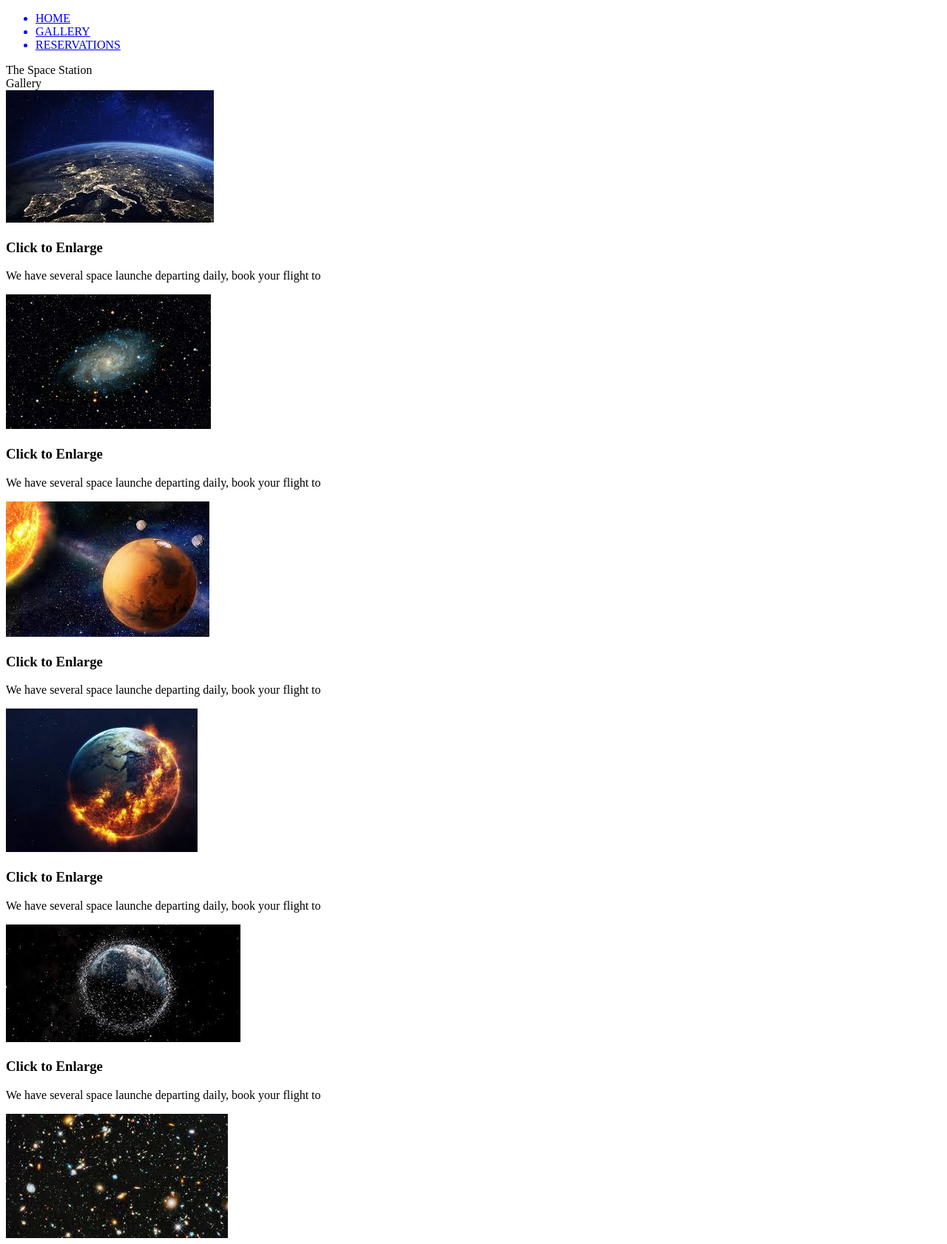
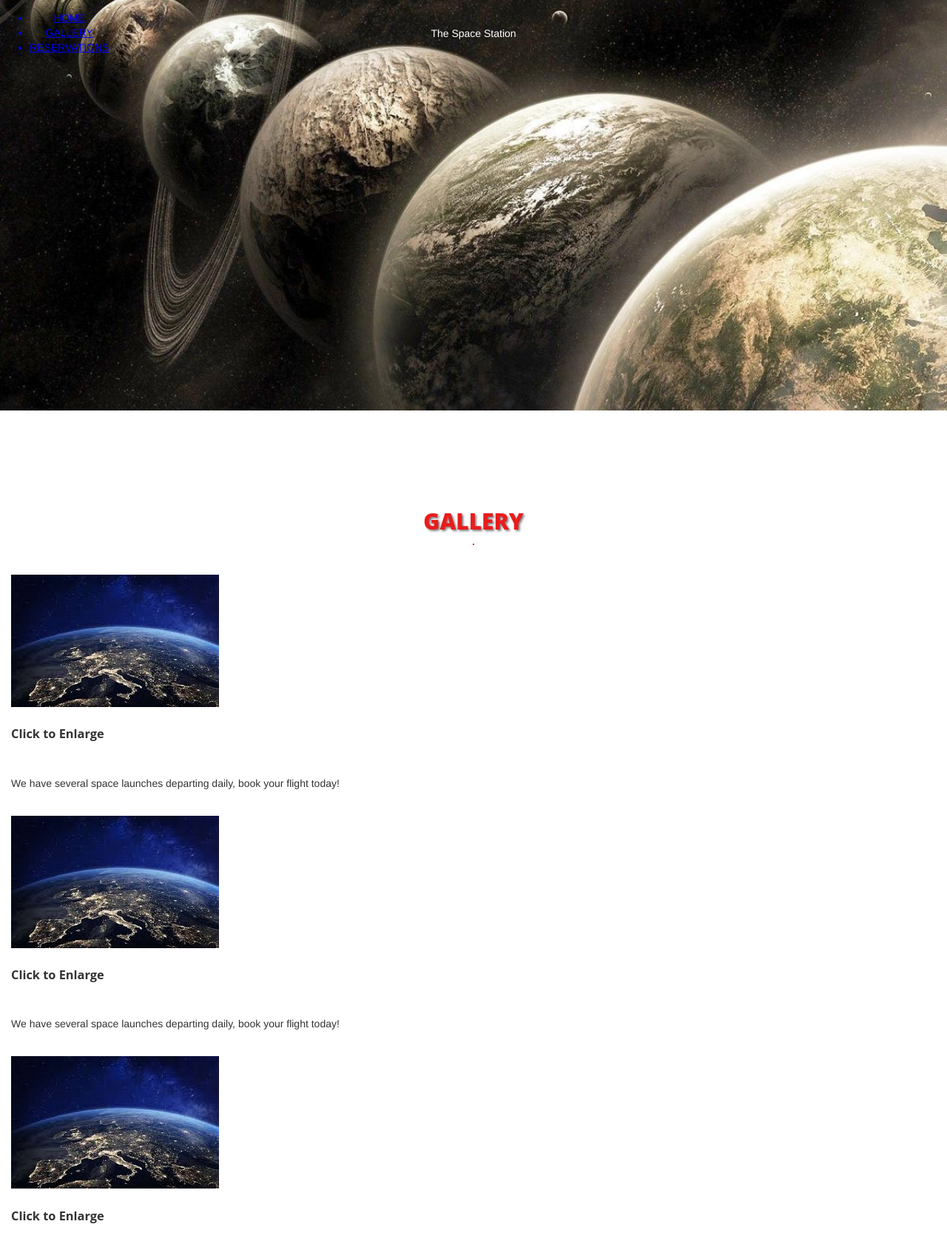
Before and after one commit to 2102Mule-Nick/HTML, a plain HTML site: page project/index.html in a window 1280 px wide. Shown: the top 1682 px of the page at 74% size. Drawn offline with Linux system fonts and the light colour scheme.

Commit message:
Adding my Space station assignment
Space statin assign ment

```diff
--- /dev/null
+++ b/project/css/photo_style.css
@@ -0,0 +1,73 @@
+/*====================================
+    GALLERY SECTION ANIMATION
+======================================*/
+p {
+    font-weight: 300;
+    line-height: 30px;
+    padding-bottom: 15px;
+}
+.photo {
+    position: relative;
+    line-height: 0;
+    margin-bottom: 2em;
+    overflow: hidden;
+    border-radius: 8px;
+    padding: 1px;
+    border: 1px solid #021a40;
+    background-color: #ff0;
+    box-shadow: 2px 2px 10px rgba(0,0,0,0.7);
+}
+.photo-container {
+    text-align: center;
+    margin: 15px auto;
+    width: 300px;
+    height: 169px;
+}
+.photo-container img {
+    max-width: 100%;
+    width: 300px;
+    height: 169px;
+}
+.photo-overlay {
+    color: #fff;
+    position: absolute;
+    top: 0;
+    right: 0;
+    bottom: 0;
+    left: 0;
+    padding-left: 20px;
+    padding-right: 20px;
+    justify-content: center;/* For centering text inside */
+    align-items: center;
+    background: rgba(0,0,0, .5);
+}
+.white-head {
+    color: #C9BDAA;
+    margin-top: 5%;
+    line-height: 30px;
+    padding-bottom: 20px;
+}
+/*====================================
+    Photo Overlay Transitions
+======================================*/
+.photo-overlay {
+    opacity: 0;
+    transition: opacity .1s;
+    border-radius: 10px;
+    cursor: pointer;
+}
+.photo-overlay p {
+    width: 100%;
+    height: 100%;
+    color: #fff;
+}
+.photo-overlay:hover {
+    opacity: 1;
+}
+.photo img {
+    transition: transform .5s;
+    transform-origin: 50% 50%;
+}
+.photo:hover img {
+    transform: scale(1.1);
+}
--- /dev/null
+++ b/project/css/shared.css
@@ -0,0 +1,142 @@
+/*=====================================
+            Assignment
+=======================================*/
+html{
+    font-family: sans-serif;
+    font-size: 62.5%;
+    -webkit-tap-highlight-color: rgba(0,0,0,0);
+    -webkit-text-size-adjust: 100%;
+    -ms-text-size-adjust: 100%;
+
+}
+body {
+    font-size: 14px;
+    margin: 0;
+    font-family: "Helvetica Neue",Helvetica, Arial, sans-serif;
+    line-height: 1.42857143;
+    color: #333;
+    background-color: #fff;
+}
+footer,
+nav {
+    display: block;
+}
+h1,h2,h3,h4,h5,h6 {
+    font-family: 'Open Sans', sans-serif;
+}
+h1 {
+    line-height: 50px;
+    font-weight: 900;
+    font-size: 30px;
+    text-transform: uppercase;
+    text-align: center;
+    color: #E91C1C;
+    text-shadow: 2px 2px 3px rgba(0,0,0,0.5);
+}
+h1::after { /* This is the underline*/
+    display: block;
+    content: "";
+    height: 2px;
+    width: 2px;
+    background: #E91C1C;
+    margin: 5px auto 40px;
+    box-shadow: 5px 2px 3p rgba(0,0,0,0.5);
+}
+h2 {
+    line-height: 50px;
+    color: #E91C1C;
+}
+h3 {
+    line-height: 30px;
+    padding-bottom: 20px;
+}
+h4 {
+    padding-top: 25px;
+    line-height: 40px;
+    padding-bottom: 0px;
+    font-size: 22px;
+    font-weight: 900;
+
+}
+p {
+    font-weight: 300;
+    line-height: 30px;
+    padding-bottom: 15px;
+}
+.text-center {
+    text-align: center;
+
+}
+.heading-padding {
+    padding-bottom: 40px;
+}
+section {
+    padding-top: 50px;
+    margin-top: 50px;
+}
+.navbar {
+    height: 105px;
+    max-height: 340px;
+    display: block;
+}
+.container {
+    padding-right: 15px;
+    padding-left: 15px;
+    margin-right: auto;
+    margin-left: auto;
+}
+.container-fluid {
+    padding-right: 15px;
+    padding-left: 15px;
+    margin-right: auto;
+    margin-left: auto;
+}
+.row {
+    margin-right: -15px;
+    margin-left: -15px;
+}
+
+.clearfix::after,
+.container:after,
+.navbar:after {
+    clear: both;
+    display: table;
+    content: " ";
+}
+.wrap {
+    height: 100;
+    width: 100;
+    position: absolute;
+    /* This ensures that images cannot
+       render outside of their container
+       without forcing any scrollbars*/
+    overflow: hidden;
+    top: 0;
+    left: 0;
+    text-align: center;
+}
+.menu-container {
+    max-height: 340px;
+    margin: 0% auto;
+    content: " ";
+    /* top: 0;
+    left: 0; */
+    /* position absolute; *//* to the top adge of the screen*/
+    width: 100;
+    position: fixed;
+    z-index: 100;
+}
+#home {
+    background: url(../images/planets.jpg) no-repeat 50% 50%;
+    background-attachment: fixed;
+    -webkit-background-size: cover;
+    -moz-background-size: cover;
+    -o-background-size: cover;
+    background-size: cover;
+    width: 100%;
+    display: block;
+    height: auto;
+    padding-top: 35px;/* This is spacer before the main title Logo*/
+    padding-bottom: 500px;/* This is spacer before the main title Logo*/
+    color: #fff;
+}
--- a/project/index.html
+++ b/project/index.html
@@ -1,162 +1,166 @@
 <!DOCTYPE HTML>
 <html lang="en">
+
 <head>
     <meta charset="utf-8">
     <title>The Space Station | Resort</title>
+    <link rel="stylesheet" href="./css/shared.css">
+    <link rel="stylesheet" href="./css/animations.css">
 </head>
    <body>
-       <!--NAV-->
-	   <div>
-	       <div>
-		        <ul>
-				   <a href="#home id="link"><li>HOME</li></a>
+       <!-- NAV-->
+       <div class="wrap">
+           <div class="menu-container">
+               <ul class="menu">
+                   <a href="#home"><li>HOME</li></a>
                    <a href="#gallery"><li>GALLERY</li></a>
-				   <a href="#contact"><li>RESERVATIONS</li><a>
-				</ul>
+                   <a href="#contact"><li>RESERVATIONS</li></a>
+               </ul class>
+
            </div>
        </div>
-	   <!--END NAV-->
-
-	   <!--HOME -->
+       <!--END NAV -->
+        <!-- HOME-->
         <div id="home">
-	       <div>
-		       <div>
-		           <span>The Space Station</span>
+            <div class="container">
+                <div class="text-center">
+                    <span class="head-main">The Space Station</span>
                 </div>
             </div>
         </div>
        <!--END HOME -->
-	   <!-- GALLERY -->
-	   <section>
-	          <div id="gallery">
-			      <hi>Gallery</h1>
-				  <div>
-				      <!-- PHOTO-CONTAINER 1 -->
-					  <div>
-					      <div>
-						        <img src=".\images\thumb\thumbnail_1.png" alt="">
-						      <div>
+        <!-- GALLERY-->
+        <section id="gallery">
+             <div class="container">
+                 <h1>Gallery</h1>
+                 <div class="flex-container">
+                     <!--PHOTO-CONTAINER 1-->
+                     <div class="photo-container">
+                         <div class="photo">
+                             <img src="./images/thumb/thumbnail_1.png" alt="">
+                             <div class="photo-overlay">
                                  <h3>Click to Enlarge</h3>
-								  <p>We have several space launche departing daily, book your flight to</p>
+                                 <p>We have several space launches departing daily, book your flight today!</p>
                              </div>
                          </div>
                      </div>
-					  <!--END PHOTO-CONTAINER 1 -->
-					  <!-- PHOTO-CONTAINER 2 -->
-					  <div>
-					      <div>
-						          <img src=".\images\thumb\thumbnail_2.png" alt="">
-						      <div>
+                     <!--END PHOTO-CONTAINER 1-->
+                     <!--PHOTO-CONTAINER 2-->
+                     <div class="photo-container">
+                        <div class="photo">
+                            <img src="./images/thumb/thumbnail_1.png" alt="">
+                            <div class="photo-overlay">
                                 <h3>Click to Enlarge</h3>
-								  <p>We have several space launche departing daily, book your flight to</p>
+                                <p>We have several space launches departing daily, book your flight today!</p>
                             </div>
                         </div>
                     </div>
-					  <!--END PHOTO-CONTAINER 2 -->
-					  <!-- PHOTO-CONTAINER 3 -->
-					  <div>
-					      <div>
-						          <img src=".\images\thumb\thumbnail_3.png" alt="">
-						      <div>
+                    <!--END PHOTO-CONTAINER 2-->
+                    <!--PHOTO-CONTAINER 3-->
+                    <div class="photo-container">
+                        <div class="photo">
+                            <img src="./images/thumb/thumbnail_1.png" alt="">
+                            <div class="photo-overlay">
                                 <h3>Click to Enlarge</h3>
-								  <p>We have several space launche departing daily, book your flight to</p>
+                                <p>We have several space launches departing daily, book your flight today!</p>
                             </div>
                         </div>
                     </div>
-					  <!--END PHOTO-CONTAINER 3 -->
-					  <!-- PHOTO-CONTAINER 4 -->
-					  <div>
-					      <div>
-						         <img src=".\images\thumb\thumbnail_4.png" alt="">
-						      <div>
+                    <!--END PHOTO-CONTAINER 3-->
+                    <!--PHOTO-CONTAINER 4-->
+                    <div class="photo-container">
+                        <div class="photo">
+                            <img src="./images/thumb/thumbnail_1.png" alt="">
+                            <div class="photo-overlay">
                                 <h3>Click to Enlarge</h3>
-								  <p>We have several space launche departing daily, book your flight to</p>
+                                <p>We have several space launches departing daily, book your flight today!</p>
                             </div>
                         </div>
                     </div>
-					  <!--END PHOTO-CONTAINER 4 -->
-					  <!-- PHOTO-CONTAINER 5 -->
-					  <div>
-					      <div>
-						          <img src=".\images\thumb\thumbnail_5.png" alt="">
-						      <div>
+                    <!--END PHOTO-CONTAINER 4-->
+                    <!--PHOTO-CONTAINER 5-->
+                    <div class="photo-container">
+                        <div class="photo">
+                            <img src="./images/thumb/thumbnail_1.png" alt="">
+                            <div class="photo-overlay">
                                 <h3>Click to Enlarge</h3>
-								  <p>We have several space launche departing daily, book your flight to</p>
+                                <p>We have several space launches departing daily, book your flight today!</p>
                             </div>
                         </div>
                     </div>
-					  <!--END PHOTO-CONTAINER 5 -->
-					  <!-- PHOTO-CONTAINER 6 -->
-					  <div>
-					      <div>
-						          <img src=".\images\thumb\thumbnail_6.png" alt="">
-						      <div>
+                    <!--END PHOTO-CONTAINER 5-->
+                    <!--PHOTO-CONTAINER 6-->
+                    <div class="photo-container">
+                        <div class="photo">
+                            <img src="./images/thumb/thumbnail_1.png" alt="">
+                            <div class="photo-overlay">
                                 <h3>Click to Enlarge</h3>
-								  <p>We have several space launche departing daily, book your flight to</p>
+                                <p>We have several space launches departing daily, book your flight today!</p>
                             </div>
                         </div>
                     </div>
-					  <!--END PHOTO-CONTAINER 6 -->
-					  <!-- PHOTO-CONTAINER 7 -->
-					  <div>
-					      <div>
-						          <img src=".\images\thumb\thumbnail_7.png" alt="">
-						      <div>
+                    <!--END PHOTO-CONTAINER 6-->
+                    <!--PHOTO-CONTAINER 7-->
+                    <div class="photo-container">
+                        <div class="photo">
+                            <img src="./images/thumb/thumbnail_1.png" alt="">
+                            <div class="photo-overlay">
                                 <h3>Click to Enlarge</h3>
-								  <p>We have several space launche departing daily, book your flight to</p>
+                                <p>We have several space launches departing daily, book your flight today!</p>
                             </div>
                         </div>
                     </div>
-					  <!--END PHOTO-CONTAINER 7 -->
-					  <!-- PHOTO-CONTAINER 8 -->
-					  <div>
-					      <div>
-						         <img src=".\images\thumb\thumbnail_8.png" alt="">
-						      <div>
+                    <!--END PHOTO-CONTAINER 7-->
+                    <!--PHOTO-CONTAINER 8-->
+                    <div class="photo-container">
+                        <div class="photo">
+                            <img src="./images/thumb/thumbnail_1.png" alt="">
+                            <div class="photo-overlay">
                                 <h3>Click to Enlarge</h3>
-								  <p>We have several space launche departing daily, book your flight to</p>
+                                <p>We have several space launches departing daily, book your flight today!</p>
                             </div>
                         </div>
                     </div>
-					  <!--END PHOTO-CONTAINER 8 -->
-					  <!-- PHOTO-CONTAINER 9 -->
-					  <div>
-					      <div>
-						         <img src=".\images\thumb\thumbnail_9.png" alt="">
-						      <div>
+                    <!--END PHOTO-CONTAINER 8-->
+                    <!--PHOTO-CONTAINER 9-->
+                    <div class="photo-container">
+                        <div class="photo">
+                            <img src="./images/thumb/thumbnail_1.png" alt="">
+                            <div class="photo-overlay">
                                 <h3>Click to Enlarge</h3>
-								  <p>We have several space launche departing daily, book your flight to</p>
+                                <p>We have several space launches departing daily, book your flight today!</p>
                             </div>
                         </div>
                     </div>
-					  <!--END PHOTO-CONTAINER 9 -->
+                    <!--END PHOTO-CONTAINER 9-->
                  </div>
              </div>
         </section>
        <!--END GALLERY -->
-	   <!-- RSVP -->
-	   <section>
-	           <div id="contact">
-			       <div>
-				        <h1>Reservations</h1>
-						<div>
+
+       <!-- RSVF-->
+       <section id="contact">
+              <div class="container">
+				  <div class="heading-padding">
+					  <h1 class="heading-padding">Reservations</h1>
+					  <div class="reservation">
 						   <h2><span>Your adventure is just around the moon.</span>
-							    <br />Reserve your flight today!
+							<br>Reserve your flight today!
 						</h2>
-							<p>
+						<p class="rsvp-text">
 							Please provide us with your basic contact information.
 						</p>
-							<div>
+						<div class="form-rsvp">
 							<form action="" method="post">
-								     <input class="rsvp" type="text" value="First Name">
-									 <input class="rsvp" type="text" value="Last Name">
-									 <input class="rsvp" type="text" value="Email Address">
-									 <input class="rsvp" type="text" value="Phone Number">
+								<input class="rsvp" type="text" value="" placeholder="First Name">
+								<input class="rsvp" type="text" value="" placeholder="Last Name">
+								<input class="rsvp" type="text" value="" placeholder="Email Address">
+								<input class="rsvp" type="text" value="" placeholder="Phone Number">
 								<div class="form-spacer">
-									    <label class="terms">Terms and Conditions</label>
+									<label class="terms">Terms and conditions</label>
 								</div>
-									 <div>
-									     <input type="submit" value="Submit">
+								<div class="submit">
+                                    <input type="submit" value="submit">
 								</div>
 							</form>
 						</div>
@@ -164,11 +168,13 @@
 				  </div>
 			  </div>
        </section>
-	   <!--END RSVP -->
-	   <!-- FOOTER -->
-	    <div>
-		    www.thesspacestation.space &nbsp; | &nbsp; &copy; 2016
+       <!--END RSVF-->
+
+       <!-- FOOTER-->
+       <div id="footer">
+           www.thespacestation.space &nbsp;| &nbsp; &copy; 2020
        </div>
-	   <!--END FOOTER -->
+       <!--END FOOTER-->
+
    </body>
-</html
+</html>
```
Also changed, not shown: project/images/planets.jpg (added). Lines whose indentation alone changed are shown as unchanged.
